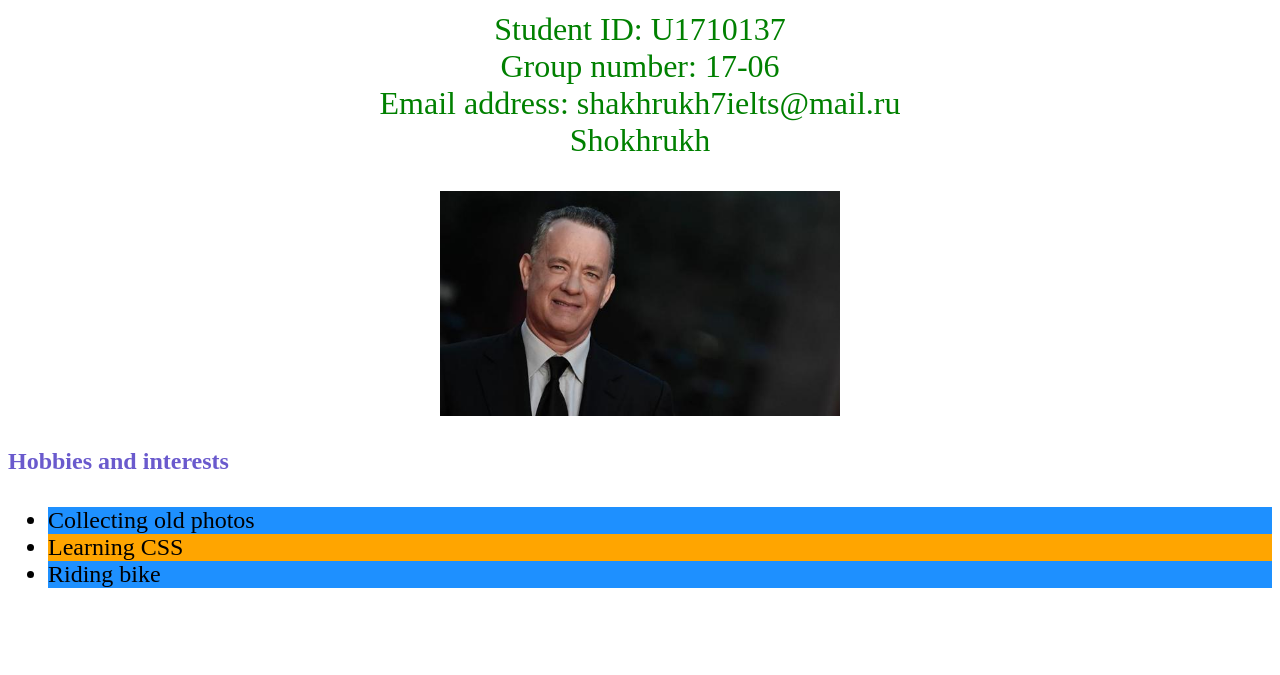
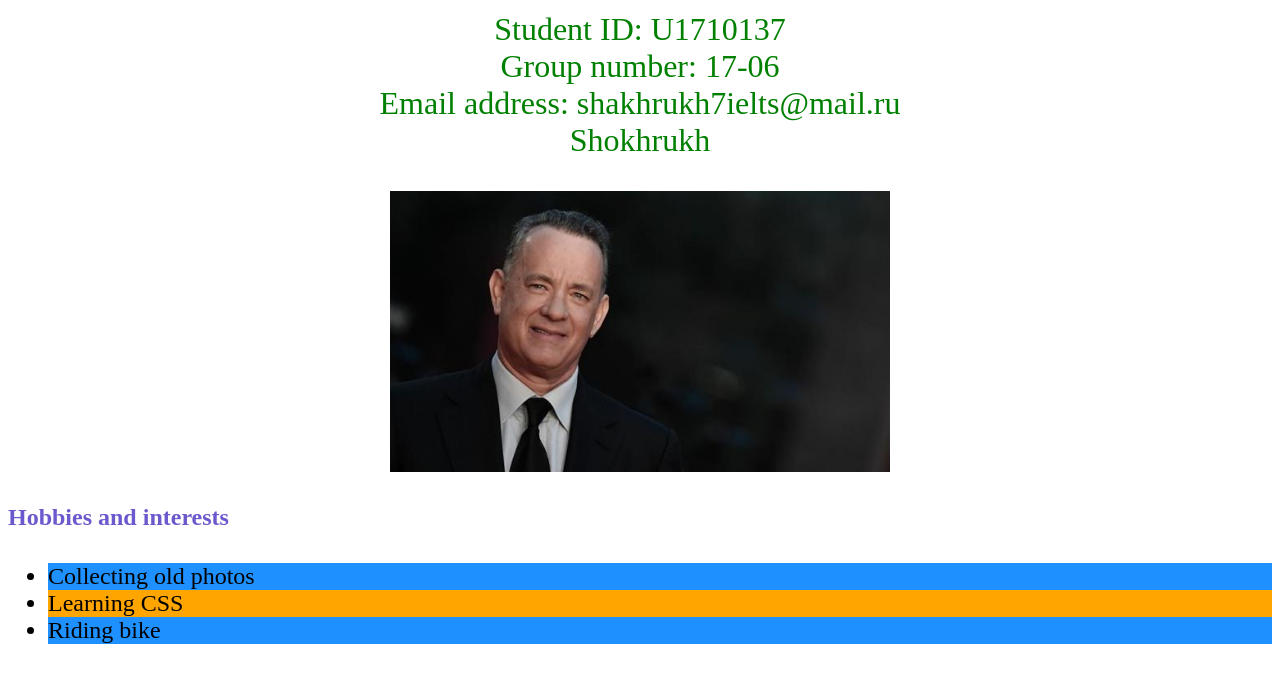
Before and after one commit to Shohruh1998/Shohruh1998.github.io, a plain HTML site: page index.html in a window 1280 px wide. Shown: the part 125-800 px from the top of the page. Drawn offline with Linux system fonts and the light colour scheme.

Commit message:
Update index.html

```diff
--- a/index.html
+++ b/index.html
@@ -9,7 +9,7 @@
 	Email address: shakhrukh7ielts@mail.ru</br>
 Shokhrukh</br>
 </p>
-<p><img src="tom.jpg" width="400" length="600"/></br></p>
+<p><img src="tom.jpg" width="500" length="700"/></br></p>
 <p><h2>Hobbies and interests</h2><p>
 <ul>
 	<li>Collecting old photos</li>
```
